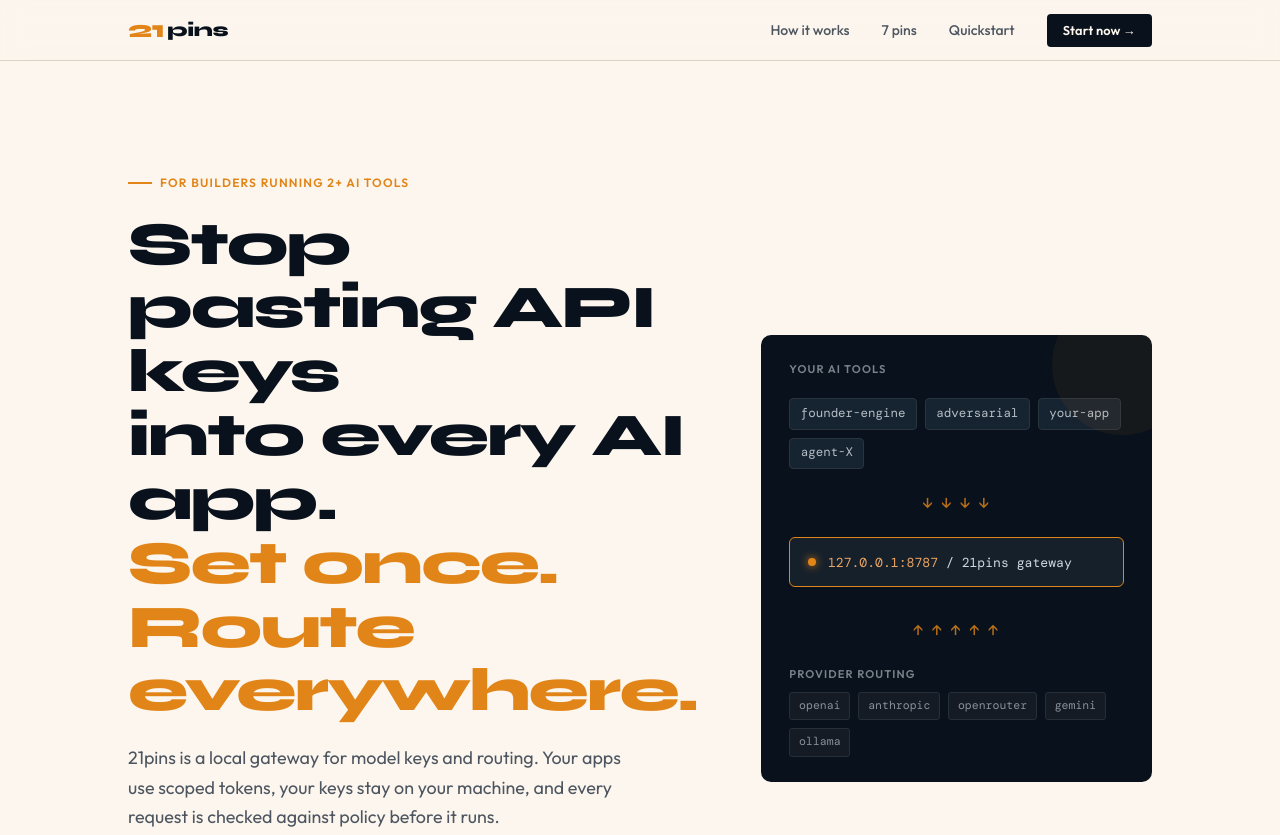
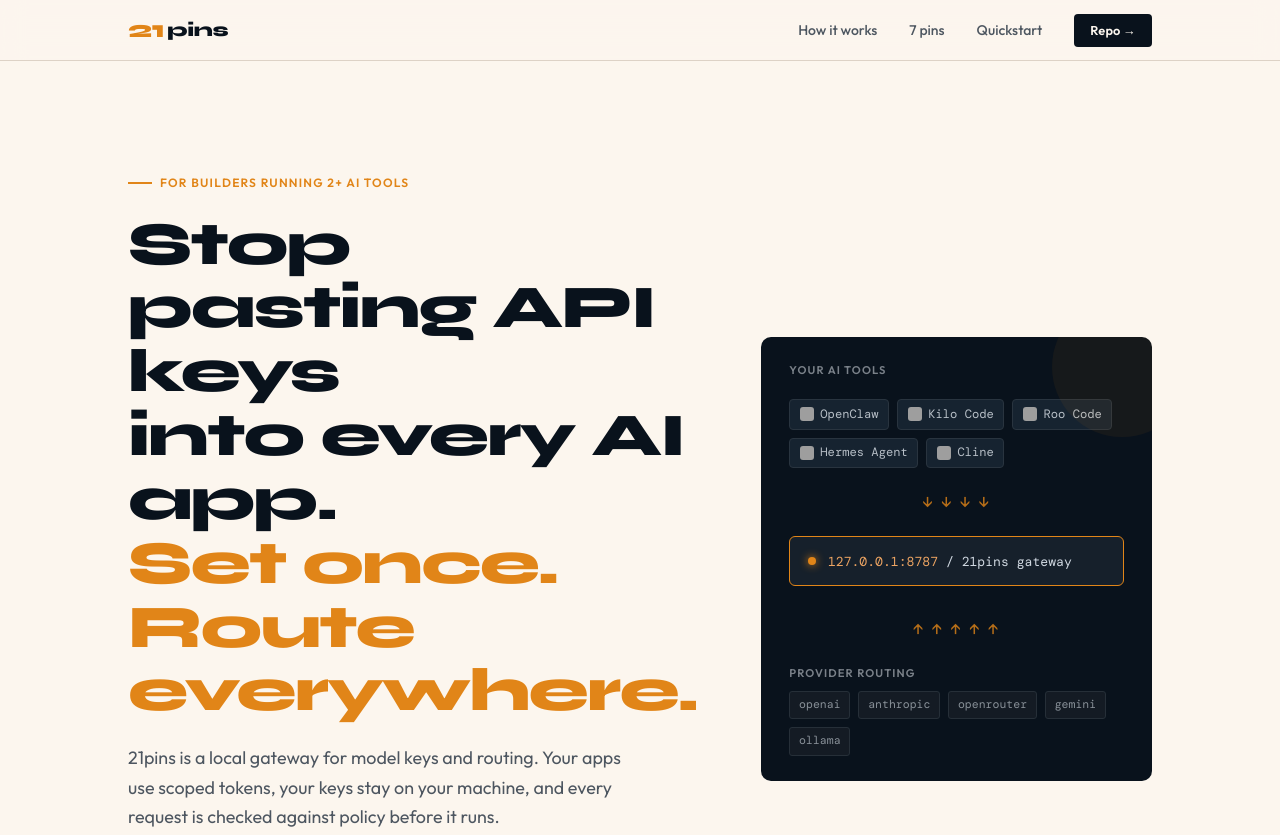
Before and after one commit to automatethething/21pins, a plain HTML site: page website/index.html in a window 1280 px wide. Shown: the top 835 px of the page. Drawn offline with nearby package versions, Linux system fonts and the light colour scheme; grey boxes are pictures that could not be loaded; a web font is replaced by a local one.

Commit message:
feat(website): replace internal app examples with popular OpenRouter agent apps and add repo links

```diff
--- a/website/index.html
+++ b/website/index.html
@@ -250,10 +250,19 @@
       background: oklch(25% 0.03 250);
       border: 1px solid oklch(32% 0.025 250);
       border-radius: 4px;
-      padding: 0.3rem 0.65rem;
-      font-size: 0.78rem;
+      padding: 0.28rem 0.6rem;
+      font-size: 0.76rem;
       font-family: var(--font-mono);
       color: oklch(80% 0.015 250);
+      display: inline-flex;
+      align-items: center;
+      gap: 0.4rem;
+    }
+    .app-chip img {
+      width: 14px;
+      height: 14px;
+      border-radius: 3px;
+      flex-shrink: 0;
     }
     .diagram-arrow {
       text-align: center;
@@ -932,7 +941,7 @@
       <a href="#how-it-works">How it works</a>
       <a href="#pins">7 pins</a>
       <a href="#quickstart">Quickstart</a>
-      <a href="#quickstart" class="nav-cta">Start now →</a>
+      <a href="https://git.consentkeys.com/kris/21pins" class="nav-cta">Repo →</a>
     </div>
   </div>
 </nav>
@@ -971,10 +980,11 @@
       <div class="diagram-card">
         <div class="diagram-label">Your AI tools</div>
         <div class="diagram-apps">
-          <span class="app-chip">founder-engine</span>
-          <span class="app-chip">adversarial</span>
-          <span class="app-chip">your-app</span>
-          <span class="app-chip">agent-X</span>
+          <span class="app-chip"><img src="https://icons.duckduckgo.com/ip3/openclaw.ai.ico" alt="OpenClaw icon">OpenClaw</span>
+          <span class="app-chip"><img src="https://icons.duckduckgo.com/ip3/kilocode.ai.ico" alt="Kilo Code icon">Kilo Code</span>
+          <span class="app-chip"><img src="https://icons.duckduckgo.com/ip3/github.com.ico" alt="Roo Code icon">Roo Code</span>
+          <span class="app-chip"><img src="https://icons.duckduckgo.com/ip3/hermes-agent.nousresearch.com.ico" alt="Hermes Agent icon">Hermes Agent</span>
+          <span class="app-chip"><img src="https://icons.duckduckgo.com/ip3/cline.bot.ico" alt="Cline icon">Cline</span>
         </div>
         <div class="diagram-arrow">↓ ↓ ↓ ↓</div>
         <div class="diagram-gateway">
@@ -1098,7 +1108,7 @@
           Revoke at any time.
         </p>
         <div class="step-code">
-          <span class="cmd">21pins</span> token create <span class="arg">founder-engine</span> \<br>
+          <span class="cmd">21pins</span> token create <span class="arg">my-agent-app</span> \<br>
           &nbsp;&nbsp;<span class="flag">--scopes</span> <span class="arg">proxy:chat,proxy:providers</span><br>
           <br>
           <span class="c-output"># Token issued once. Copy it now.</span>
@@ -1209,7 +1219,8 @@
       </div>
       <div class="code-body">
 <span class="c-comment"># 1. Build</span>
-<span class="c-prompt">$ </span><span class="c-cmd">go build -o 21pins ./cmd/21pins</span>
+<span class="c-prompt">$ </span><span class="c-cmd">git clone https://git.consentkeys.com/kris/21pins.git</span>
+<span class="c-prompt">$ </span><span class="c-cmd">cd 21pins && go build -o 21pins ./cmd/21pins</span>
 <span class="c-blank"></span>
 <span class="c-comment"># 2. Init</span>
 <span class="c-prompt">$ </span><span class="c-cmd">./21pins init</span>
@@ -1320,7 +1331,7 @@
         </div>
       </div>
       <div class="install-links">
-        <a href="#how-it-works" class="install-link">How it works</a>
+        <a href="https://git.consentkeys.com/kris/21pins" class="install-link">View repo</a>
         <a href="#quickstart" class="install-link">↑ Full quickstart</a>
       </div>
     </div>
@@ -1336,7 +1347,7 @@
       <span>A <a href="https://petrichorlabs.ca" style="color:inherit;text-decoration:underline;text-underline-offset:2px;">Petrichor Labs</a> project</span>
     </div>
     <div class="footer-links">
-      <a href="#how-it-works">How it works</a>
+      <a href="https://git.consentkeys.com/kris/21pins">Repository</a>
       <a href="#quickstart">Quickstart</a>
     </div>
   </div>
```
